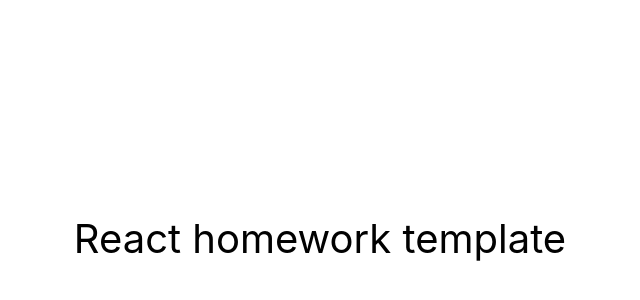
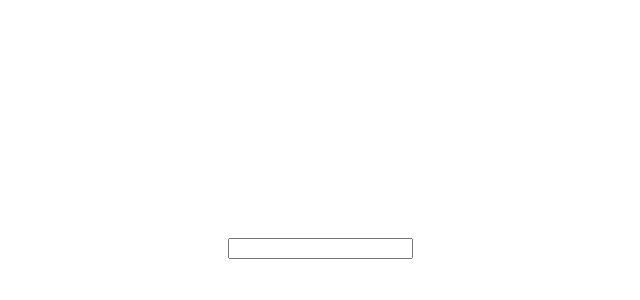
Before and after one commit to TatianaKh0301/92-goit-react-hw-02-phonebook, a React (Create React App) app: page / in a window 1280 px wide. Shown: the part 162-462 px from the top of the page, without its empty margins (320-960 px from the left). Built offline with nearby package versions, Linux system fonts and the light colour scheme.

Commit message:
Update App.jsx

```diff
--- a/src/components/App.jsx
+++ b/src/components/App.jsx
@@ -2,8 +2,10 @@
 
 class App extends Component {
     state = {
+        contacts: [],
+        name: ''
+    }
 
-    };
     render() {
         return (
             <div
@@ -16,7 +18,16 @@
                 color: '#010101'
             }}
             >
-                React homework template
+
+                <form>
+                    <input
+                        type="text"
+                        name="name"
+                        pattern="^[a-zA-Zа-яА-Я]+(([' -][a-zA-Zа-яА-Я ])?[a-zA-Zа-яА-Я]*)*$"
+                        title="Name may contain only letters, apostrophe, dash and spaces. For example Adrian, Jacob Mercer, Charles de Batz de Castelmore d'Artagnan"
+                        required
+                    />
+                </form>
             </div>
     );
   };
```
